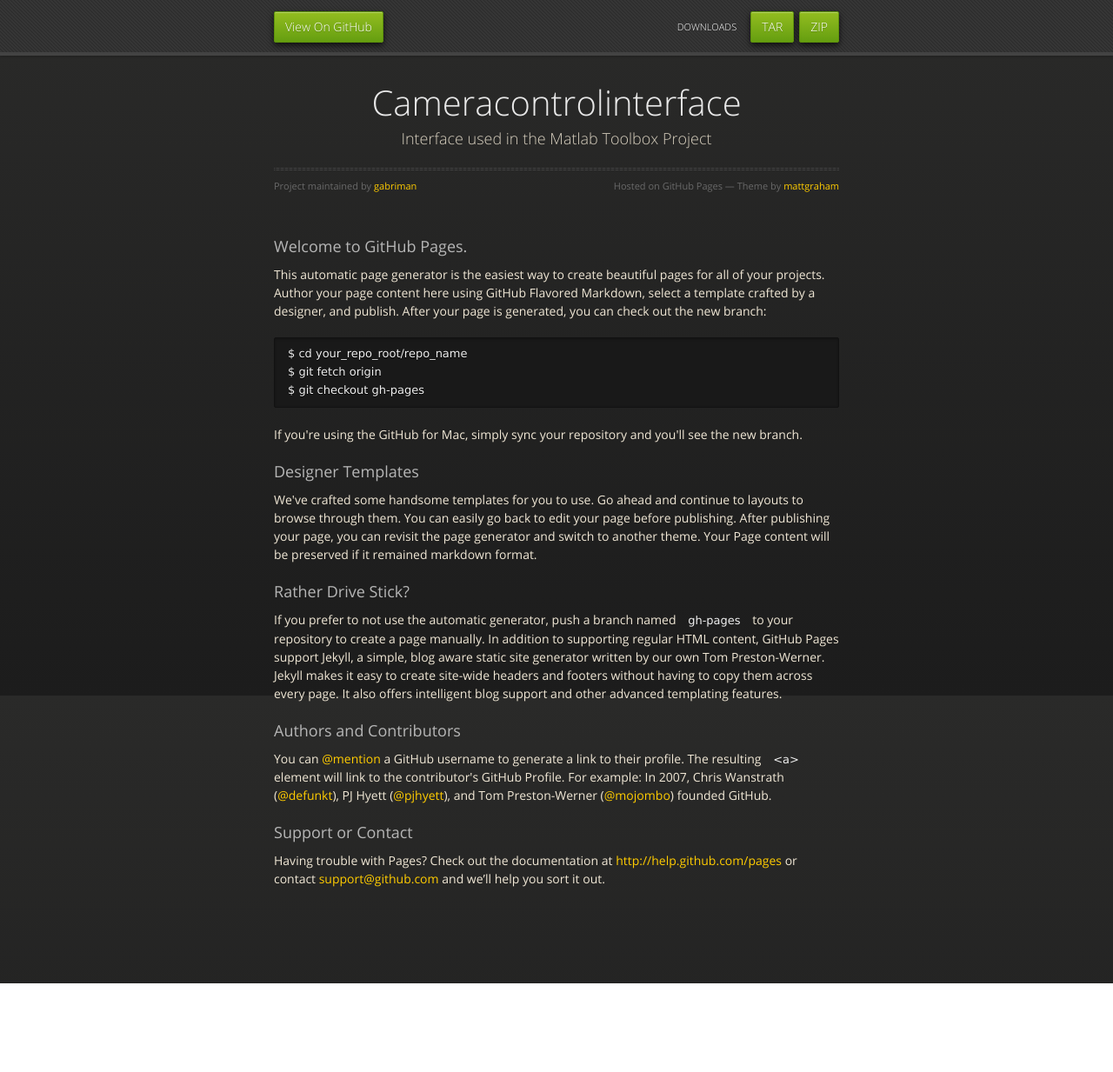
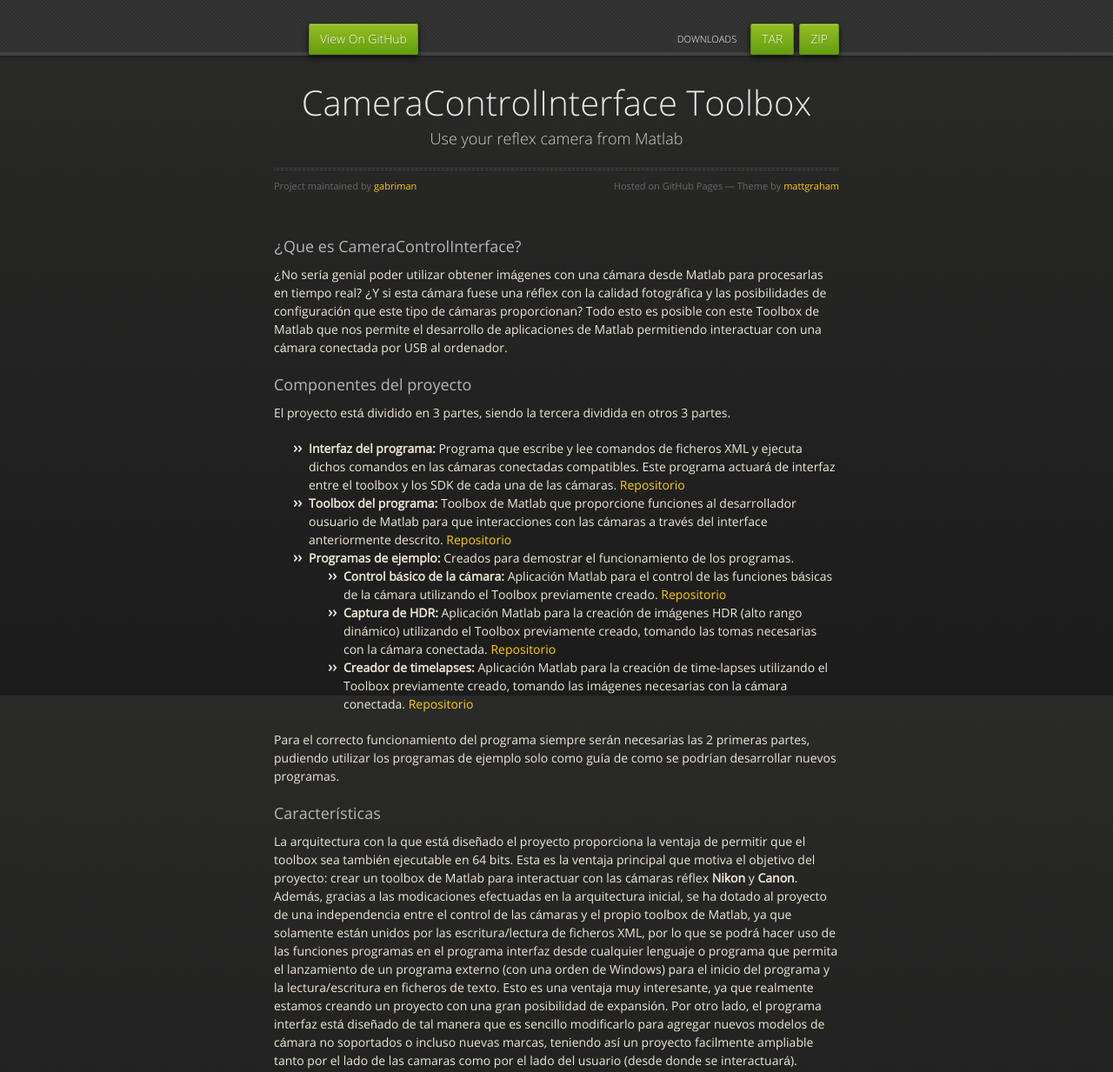
Before and after one commit to gabriman/CameraControlInterface, a plain HTML site: page index.html in a window 1280 px wide. Shown: the top 1233 px of the page at 87% size. Before the commit the page ends 1131 px from the top, so only its background shows below. Drawn offline with nearby package versions, Linux system fonts and the light colour scheme.

Commit message:
Actualizada la web con información real. Faltan imágenes

```diff
--- a/index.html
+++ b/index.html
@@ -1,78 +1,127 @@
-<!doctype html>
+  <!DOCTYPE html>
   <html>
       <head>
+          <meta name="generator" content="HTML Tidy for HTML5 (experimental) for Windows https://github.com/w3c/tidy-html5/tree/c63cc39">
           <meta charset="utf-8">
           <meta http-equiv="X-UA-Compatible" content="chrome=1">
-    <title>Cameracontrolinterface by gabriman</title>
+          <title>
+              Cameracontrolinterface by gabriman
+          </title>
           <link rel="stylesheet" href="stylesheets/styles.css">
           <link rel="stylesheet" href="stylesheets/pygment_trac.css">
           <script src="https://ajax.googleapis.com/ajax/libs/jquery/1.7.1/jquery.min.js"></script>
-    <script src="javascripts/respond.js"></script>
-    <!--[if lt IE 9]>
+          <script src="javascripts/respond.js"></script><!--[if lt IE 9]>
         <script src="//html5shiv.googlecode.com/svn/trunk/html5.js"></script>
         <![endif]-->
           <!--[if lt IE 8]>
       <link rel="stylesheet" href="stylesheets/ie.css">
       <![endif]-->
           <meta name="viewport" content="width=device-width, initial-scale=1, user-scalable=no">
-
       </head>
       <body>
           <div id="header">
               <nav>
-          <li class="fork"><a href="https://github.com/gabriman/CameraControlInterface">View On GitHub</a></li>
-          <li class="downloads"><a href="https://github.com/gabriman/CameraControlInterface/zipball/master">ZIP</a></li>
-          <li class="downloads"><a href="https://github.com/gabriman/CameraControlInterface/tarball/master">TAR</a></li>
-          <li class="title">DOWNLOADS</li>
+                  <ul>
+                      <li class="fork">
+                          <a href="https://github.com/gabriman/CameraControlInterface">View On GitHub</a>
+                      </li>
+                      <li class="downloads">
+                          <a href="https://github.com/gabriman/CameraControlInterface/zipball/master">ZIP</a>
+                      </li>
+                      <li class="downloads">
+                          <a href="https://github.com/gabriman/CameraControlInterface/tarball/master">TAR</a>
+                      </li>
+                      <li class="title">DOWNLOADS
+                      </li>
+                  </ul>
               </nav>
           </div><!-- end header -->
-
           <div class="wrapper">
-
               <section>
                   <div id="title">
-          <h1>Cameracontrolinterface</h1>
-          <p>Interface used in the Matlab Toolbox Project</p>
+                      <h1>
+                          CameraControlInterface Toolbox
+                      </h1>
+                      <p>
+                          Use your reflex camera from Matlab
+                      </p>
                       <hr>
-          <span class="credits left">Project maintained by <a href="https://github.com/gabriman">gabriman</a></span>
-          <span class="credits right">Hosted on GitHub Pages &mdash; Theme by <a href="https://twitter.com/michigangraham">mattgraham</a></span>
+                      <span class="credits left">Project maintained by <a href="https://github.com/gabriman">gabriman</a></span> <span class="credits right">Hosted on GitHub Pages — Theme by <a href="https://twitter.com/michigangraham">mattgraham</a></span>
                   </div>
+                  <h3>
+                      <a name="welcome-to-github-pages" class="anchor" href="#welcome-to-github-pages" id="welcome-to-github-pages"></a>¿Que es CameraControlInterface?
+                  </h3>
+                  <p>
+                      ¿No sería genial poder utilizar obtener imágenes con una cámara desde Matlab para procesarlas en tiempo real? ¿Y si esta cámara fuese una réflex con la calidad fotográfica y las posibilidades de configuración que este tipo de cámaras proporcionan?
 
-        <h3>
-<a name="welcome-to-github-pages" class="anchor" href="#welcome-to-github-pages"><span class="octicon octicon-link"></span></a>Welcome to GitHub Pages.</h3>
-
-<p>This automatic page generator is the easiest way to create beautiful pages for all of your projects. Author your page content here using GitHub Flavored Markdown, select a template crafted by a designer, and publish. After your page is generated, you can check out the new branch:</p>
-
-<pre><code>$ cd your_repo_root/repo_name
+                      Todo esto es posible con este Toolbox de Matlab que nos permite el desarrollo de aplicaciones de Matlab permitiendo interactuar con una cámara conectada por USB al ordenador.
+                  </p>
+<!--                   <pre>
+                      <code>
+                        $ cd your_repo_root/repo_name
                         $ git fetch origin
                         $ git checkout gh-pages
-</code></pre>
+                      </code>
+                  </pre>
+                  <p>
+                      If you're using the GitHub for Mac, simply sync your repository and you'll see the new branch.
+                  </p> -->
+                  <h3>
+                      <a name="designer-templates" class="anchor" href="#designer-templates" id="designer-templates"></a>Componentes del proyecto
+                  </h3>
+                  <p>
+                    El proyecto está dividido en 3 partes, siendo la tercera dividida en otros 3 partes.
+                    <ul>
+                      <li>
+                          <b>Interfaz del programa:</b> Programa que escribe y lee comandos de ficheros XML y ejecuta dichos comandos en las cámaras conectadas compatibles. Este programa actuará de interfaz entre el toolbox y los SDK de cada una de las cámaras. <a href="https://github.com/gabriman/CameraControlInterface">Repositorio</a>
+                      </li>
+                      <li>
+                          <b>Toolbox del programa:</b> Toolbox de Matlab que proporcione funciones al desarrollador ousuario de Matlab para que interacciones con las cámaras a través del interface anteriormente descrito. <a href="https://github.com/gabriman/CameraControl_MatlabToolbox">Repositorio</a>
+                      </li>
+                      <li>
+                          <b>Programas de ejemplo:</b> Creados para demostrar el funcionamiento de los programas.
 
-<p>If you're using the GitHub for Mac, simply sync your repository and you'll see the new branch.</p>
+                          <ul>
+                              <li>
+                                <b>Control básico de la cámara:</b> Aplicación Matlab para el control de las funciones básicas de la cámara utilizando el Toolbox previamente creado. <a href="https://github.com/gabriman/cameraSimpleControlApp">Repositorio</a>
+                              </li>
+                             <li>
+                                <b>Captura de HDR:</b> Aplicación Matlab para la creación de imágenes HDR (alto rango dinámico) utilizando el Toolbox previamente creado, tomando las tomas necesarias con la cámara conectada. <a href="https://github.com/gabriman/cameraHDR">Repositorio</a>
+                              </li>
+                             <li>
+                                <b>Creador de timelapses:</b> Aplicación Matlab para la creación de time-lapses utilizando el Toolbox previamente creado, tomando las imágenes necesarias con la cámara conectada. <a href="https://github.com/gabriman/cameraTimeLapser">Repositorio</a>
+                              </li>
+                          </ul>
+                      </li>
+                    </ul>
 
+                      Para el correcto funcionamiento del programa siempre serán necesarias las 2 primeras partes, pudiendo utilizar los programas de ejemplo solo como guía de como se podrían desarrollar nuevos programas.
+                  </p>
                   <h3>
-<a name="designer-templates" class="anchor" href="#designer-templates"><span class="octicon octicon-link"></span></a>Designer Templates</h3>
+                      <a name="rather-drive-stick" class="anchor" href="#rather-drive-stick" id="rather-drive-stick"></a>Características
+                  </h3>
+                  <p>
+                        La arquitectura con la que está diseñado el proyecto proporciona la ventaja de permitir que el toolbox sea también ejecutable en 64 bits. Esta es la ventaja principal que motiva el objetivo del proyecto: crear un toolbox de Matlab para interactuar con las cámaras réflex <b>Nikon</b> y <b>Canon</b>.
 
-<p>We've crafted some handsome templates for you to use. Go ahead and continue to layouts to browse through them. You can easily go back to edit your page before publishing. After publishing your page, you can revisit the page generator and switch to another theme. Your Page content will be preserved if it remained markdown format.</p>
+                        Además, gracias a las modicaciones efectuadas en la arquitectura inicial, se ha dotado al proyecto de una independencia entre el control de las cámaras y el propio toolbox de Matlab, ya que solamente están unidos por las escritura/lectura de ficheros XML, por lo que se podrá hacer uso de las funciones programas en el programa interfaz desde cualquier lenguaje o programa que permita el lanzamiento de un programa externo (con una orden de Windows) para el inicio del programa y la lectura/escritura en ficheros de texto. Esto es una ventaja muy interesante, ya que realmente estamos creando un proyecto con una gran posibilidad de expansión.
 
+                        Por otro lado, el programa interfaz está diseñado de tal manera que es sencillo modificarlo para agregar nuevos modelos de cámara no soportados o incluso nuevas marcas, teniendo así un proyecto facilmente ampliable tanto por el lado de las camaras como por el lado del usuario (desde donde se interactuará).
+                  </p>
                   <h3>
-<a name="rather-drive-stick" class="anchor" href="#rather-drive-stick"><span class="octicon octicon-link"></span></a>Rather Drive Stick?</h3>
+                      <a name="authors-and-contributors" class="anchor" href="#authors-and-contributors" id="authors-and-contributors"></a>Notas
+                  </h3>
+                  <p>
+                        Aunque el proyecto ha sido desarrollado para poder utilizarse con cámaras Canon y Nikon, las funcionalidades que soportan Nikon no están 100% funcionales por lo que no se recomienda su utilización hasta que sean solucionados los errores que se producen.
 
-<p>If you prefer to not use the automatic generator, push a branch named <code>gh-pages</code> to your repository to create a page manually. In addition to supporting regular HTML content, GitHub Pages support Jekyll, a simple, blog aware static site generator written by our own Tom Preston-Werner. Jekyll makes it easy to create site-wide headers and footers without having to copy them across every page. It also offers intelligent blog support and other advanced templating features.</p>
-
-<h3>
-<a name="authors-and-contributors" class="anchor" href="#authors-and-contributors"><span class="octicon octicon-link"></span></a>Authors and Contributors</h3>
-
-<p>You can <a href="https://github.com/blog/821" class="user-mention">@mention</a> a GitHub username to generate a link to their profile. The resulting <code>&lt;a&gt;</code> element will link to the contributor's GitHub Profile. For example: In 2007, Chris Wanstrath (<a href="https://github.com/defunkt" class="user-mention">@defunkt</a>), PJ Hyett (<a href="https://github.com/pjhyett" class="user-mention">@pjhyett</a>), and Tom Preston-Werner (<a href="https://github.com/mojombo" class="user-mention">@mojombo</a>) founded GitHub.</p>
-
-<h3>
-<a name="support-or-contact" class="anchor" href="#support-or-contact"><span class="octicon octicon-link"></span></a>Support or Contact</h3>
-
-<p>Having trouble with Pages? Check out the documentation at <a href="http://help.github.com/pages">http://help.github.com/pages</a> or contact <a href="mailto:support@github.com">support@github.com</a> and we’ll help you sort it out.</p>
+                        Por otro lado, el funcionamiento para las cámaras Canon sí está operativo, aunque solo se puede garantizar el funcionamiento en la Canon 550D, aunque debería de funcionar sin problemas en los demás modelos de Canon soportados por el SDK 2.14 de Canon.
+                  </p>
+<!--                   <h3>
+                      <a name="support-or-contact" class="anchor" href="#support-or-contact" id="support-or-contact"></a>Support or Contact
+                  </h3>
+                  <p>
+                      Having trouble with Pages? Check out the documentation at <a href="http://help.github.com/pages">http://help.github.com/pages</a> or contact <a href="mailto:support@github.com">support@github.com</a> and we’ll help you sort it out.
+                  </p> -->
               </section>
-
-    </div>
-    <!--[if !IE]><script>fixScale(document);</script><![endif]-->
-
+          </div><!--[if !IE]><script>fixScale(document);</script><![endif]-->
       </body>
   </html>
```
Also changed, not shown: images/capture1.png (added), images/capture2.PNG (added), images/capture3.PNG (added), images/capture4.PNG (added), images/capture5.PNG (added), 1 other file. Lines whose indentation alone changed are shown as unchanged.
